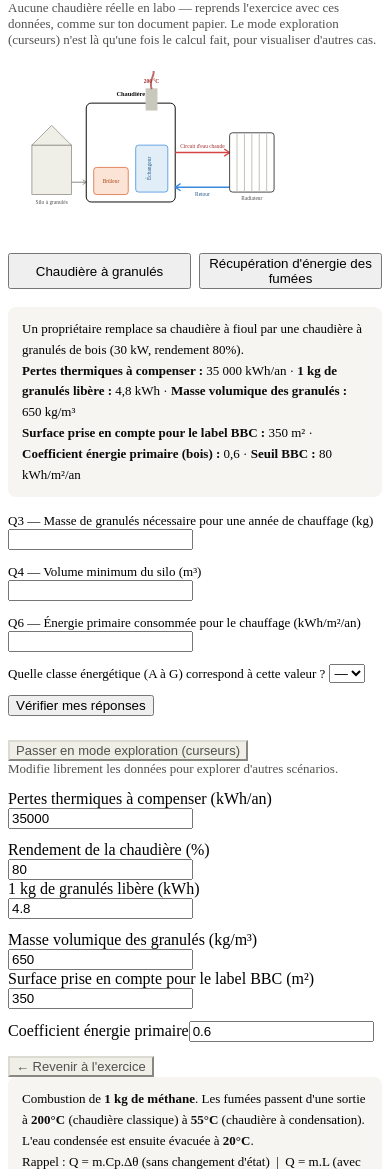
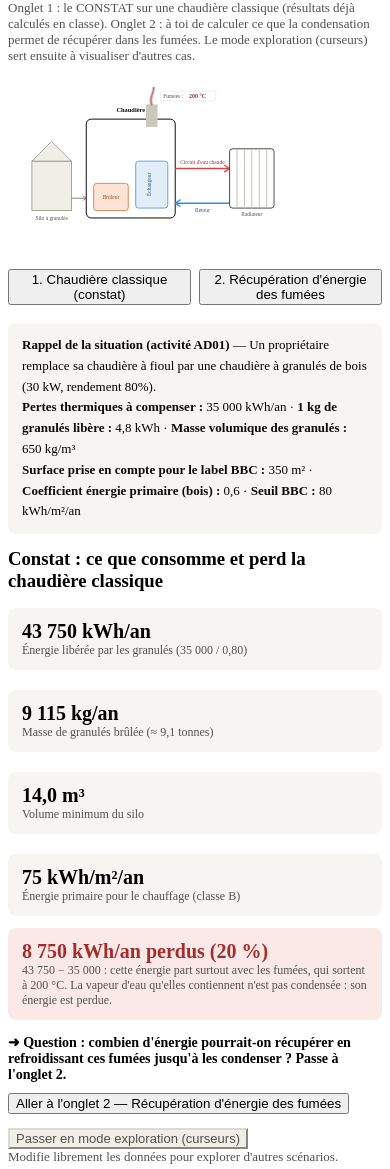
Before and after one commit to mcirefice/suivi-competences-spcl, a plain HTML site: page ChaudiereSimulateur.html in a window 390 px wide. Shown: the top 1169 px of the page. Drawn offline with Linux system fonts and the light colour scheme.

Commit message:
S&P5 : code TP E + referentiel

```diff
--- a/ChaudiereSimulateur.html
+++ b/ChaudiereSimulateur.html
@@ -38,7 +38,7 @@
 <?!= include('Banniere.html', {titre: titre}); ?>
 <?!= include('Nav.html', {scriptUrl: scriptUrl, currentPage: currentPage}); ?>
 
-<p style="font-size:13px;color:#52514e;margin-top:-8px;">Aucune chaudière réelle en labo — reprends l'exercice avec ces données, comme sur ton document papier. Le mode exploration (curseurs) n'est là qu'une fois le calcul fait, pour visualiser d'autres cas.</p>
+<p style="font-size:13px;color:#52514e;margin-top:-8px;">Onglet 1 : le CONSTAT sur une chaudière classique (résultats déjà calculés en classe). Onglet 2 : à toi de calculer ce que la condensation permet de récupérer dans les fumées. Le mode exploration (curseurs) sert ensuite à visualiser d'autres cas.</p>
 
 <div class="carte" style="padding:10px 14px;">
 <svg viewBox="0 0 700 340" width="100%" style="max-height:300px;" role="img" aria-label="Schéma de principe d'un chauffage central avec chaudière à granulés de bois et condenseur sur les fumées">
@@ -77,7 +77,9 @@
 <!-- Cheminee / fumees, au dessus du condenseur -->
 <rect x="250" y="35" width="24" height="45" fill="#c9c8bd"/>
 <path id="fumee" d="M262 35 C 255 15, 275 10, 262 -15" stroke="#8a8980" stroke-width="4" fill="none" stroke-linecap="round" opacity="0.6"/>
-<text id="labelFumees" x="262" y="25" text-anchor="middle" font-size="11" font-weight="bold" fill="#a32d2d">200 °C</text>
+<rect x="280" y="8" width="112" height="20" rx="4" fill="#ffffff" stroke="#dcdbd2" stroke-width="1"/>
+<text x="286" y="22" font-size="11" fill="#52514e">Fumées :</text>
+<text id="labelFumees" x="338" y="22" font-size="12" font-weight="bold" fill="#a32d2d">200 °C</text>
 
 <path d="M310 165 L 420 165" stroke="#d64545" stroke-width="3" marker-end="url(#flecheRouge)"/>
 <text x="365" y="155" text-anchor="middle" font-size="11" fill="#a32d2d">Circuit d'eau chaude</text>
@@ -101,8 +103,8 @@
 </div>
 
 <div class="onglets">
-  <button id="ongletDim" class="onglet actif" onclick="afficherOnglet('dim')">Chaudière à granulés</button>
-  <button id="ongletFumees" class="onglet" onclick="afficherOnglet('fumees')">Récupération d'énergie des fumées</button>
+  <button id="ongletDim" class="onglet actif" onclick="afficherOnglet('dim')">1. Chaudière classique (constat)</button>
+  <button id="ongletFumees" class="onglet" onclick="afficherOnglet('fumees')">2. Récupération d'énergie des fumées</button>
 </div>
 
 <!-- ===================== ONGLET 1 : CHAUDIERE A GRANULES ===================== -->
@@ -110,7 +112,7 @@
 
   <div id="dimExercice">
     <div class="donneesFixes">
-      Un propriétaire remplace sa chaudière à fioul par une chaudière à granulés de bois (30 kW, rendement 80%).<br>
+      <b>Rappel de la situation (activité AD01)</b> — Un propriétaire remplace sa chaudière à fioul par une chaudière à granulés de bois (30 kW, rendement 80%).<br>
       <b>Pertes thermiques à compenser :</b> 35 000 kWh/an &middot;
       <b>1 kg de granulés libère :</b> 4,8 kWh &middot;
       <b>Masse volumique des granulés :</b> 650 kg/m³<br>
@@ -119,29 +121,19 @@
       <b>Seuil BBC :</b> 80 kWh/m²/an
     </div>
 
-    <div class="champQuestion">
-      <label for="q3masse">Q3 — Masse de granulés nécessaire pour une année de chauffage (kg)</label>
-      <input type="number" id="q3masse" step="1">
+    <h3 style="margin:4px 0 8px 0;">Constat : ce que consomme et perd la chaudière classique</h3>
+    <div class="grille">
+      <div class="resultat"><div class="valeur">43 750 kWh/an</div><div class="label">Énergie libérée par les granulés (35 000 / 0,80)</div></div>
+      <div class="resultat"><div class="valeur">9 115 kg/an</div><div class="label">Masse de granulés brûlée (≈ 9,1 tonnes)</div></div>
+      <div class="resultat"><div class="valeur">14,0 m³</div><div class="label">Volume minimum du silo</div></div>
+      <div class="resultat"><div class="valeur">75 kWh/m²/an</div><div class="label">Énergie primaire pour le chauffage (classe B)</div></div>
     </div>
-    <div class="champQuestion">
-      <label for="q4volume">Q4 — Volume minimum du silo (m³)</label>
-      <input type="number" id="q4volume" step="0.01">
+    <div class="resultat" style="background:#fbe9e7;margin-top:12px;">
+      <div class="valeur" style="color:#a32d2d;">8 750 kWh/an perdus (20 %)</div>
+      <div class="label">43 750 − 35 000 : cette énergie part surtout avec les fumées, qui sortent à 200 °C. La vapeur d'eau qu'elles contiennent n'est pas condensée : son énergie est perdue.</div>
     </div>
-    <div class="champQuestion">
-      <label for="q6energie">Q6 — Énergie primaire consommée pour le chauffage (kWh/m²/an)</label>
-      <input type="number" id="q6energie" step="0.1">
-    </div>
-    <div class="champQuestion">
-      <label for="q6classe">Quelle classe énergétique (A à G) correspond à cette valeur ?</label>
-      <select id="q6classe">
-        <option value="">—</option>
-        <option>A</option><option>B</option><option>C</option><option>D</option>
-        <option>E</option><option>F</option><option>G</option>
-      </select>
-    </div>
-
-    <button class="principal" onclick="verifierDim()">Vérifier mes réponses</button>
-    <div id="scoreDim" class="scoreBox"></div>
+    <p style="font-size:14px;font-weight:bold;margin:14px 0 4px 0;">➜ Question : combien d'énergie pourrait-on récupérer en refroidissant ces fumées jusqu'à les condenser ? Passe à l'onglet 2.</p>
+    <button class="principal" onclick="afficherOnglet('fumees')" style="margin-top:6px;">Aller à l'onglet 2 — Récupération d'énergie des fumées</button>
     <button class="btnSecondaire" onclick="toggleExplorationDim()" style="margin-top:14px;">Passer en mode exploration (curseurs)</button>
   </div>
 
@@ -160,7 +152,7 @@
       <div><label for="coefPrimaire">Coefficient énergie primaire</label><input type="number" id="coefPrimaire" value="0.6" step="0.05"></div>
     </div>
     <div id="resultatsDim"></div>
-    <button class="btnSecondaire" onclick="toggleExplorationDim()" style="margin-top:14px;">← Revenir à l'exercice</button>
+    <button class="btnSecondaire" onclick="toggleExplorationDim()" style="margin-top:14px;">← Revenir au constat</button>
   </div>
 </div>
 
@@ -169,7 +161,7 @@
 
   <div id="fumeesExercice">
     <div class="donneesFixes">
-      Combustion de <b>1 kg de méthane</b>. Les fumées passent d'une sortie à <b>200°C</b> (chaudière classique) à <b>55°C</b> (chaudière à condensation). L'eau condensée est ensuite évacuée à <b>20°C</b>.<br>
+      Combustion de <b>1 kg de gaz naturel, modélisé par du méthane</b> (PCI = 50,1 MJ.kg⁻¹). Les fumées passent d'une sortie à <b>200°C</b> (chaudière classique) à <b>55°C</b> (chaudière à condensation). L'eau condensée est ensuite évacuée à <b>20°C</b>.<br>
       Rappel : Q = m.Cp.Δθ (sans changement d'état) &nbsp;|&nbsp; Q = m.L (avec changement d'état), L(H2O) = 2,26.10⁶ J.kg⁻¹
     </div>
 
@@ -179,6 +171,7 @@
     </table>
     <button class="principal" onclick="verifierFumees()" style="margin-top:14px;">Vérifier le tableau</button>
     <div id="scoreFumees" class="scoreBox"></div>
+    <div id="impactFumees"></div>
     <button class="btnSecondaire" onclick="toggleExplorationFumees()" style="margin-top:14px;">Passer en mode exploration (curseur)</button>
   </div>
 
@@ -234,7 +227,8 @@ function toggleExplorationDim() {
   if (!enExploration) calculerDimensionnement();
 }
 
-function verifierDim() {
+function verifierDim() { // plus utilisée : l'onglet 1 est un constat (valeurs données)
+  return;
   var pertes = 35000, rendement = 0.8, pci = 4.8, densite = 650, surface = 350, coefPrimaire = 0.6;
   var energieFinale = pertes / rendement;
   var masseAttendue = energieFinale / pci;
@@ -348,6 +342,19 @@ function verifierFumees() {
   document.getElementById("scoreFumees").innerHTML =
     "Score : " + score + " / " + total + " — Total attendu : " + totalAttendu.toFixed(2) + " MJ" +
     (score === total ? " — Bravo, tout est correct !" : " — corrige les cases en rouge.");
+
+  // Impact de la condensation (affiché une fois le tableau entièrement juste)
+  var impact = document.getElementById("impactFumees");
+  if (score !== total) { impact.innerHTML = ""; return; }
+  var part = totalAttendu / 50.1;               // part du PCI récupérée
+  var etaCond = Math.min(0.80 + part, 1.0);      // modèle simple : rendement classique + récupération
+  var masseClassique = 35000 / 0.80 / 4.8, masseCond = 35000 / etaCond / 4.8;
+  impact.innerHTML =
+    '<div class="resultat" style="background:#e3f3ea;margin-top:12px;">' +
+    '<div class="valeur" style="color:#0f6e56;">Impact de la condensation : ≈ ' + (part*100).toFixed(0) + ' % du PCI récupérés</div>' +
+    '<div class="label">Ordre de grandeur (modèle du méthane appliqué à la chaudière de l\'onglet 1) : le rendement passerait de 80 % à environ ' + (etaCond*100).toFixed(0) +
+    ' %, et la consommation de ' + Math.round(masseClassique).toLocaleString("fr-FR") + ' kg à environ ' + (Math.round(masseCond/100)*100).toLocaleString("fr-FR") +
+    ' kg de granulés par an (−' + ((1 - masseCond/masseClassique)*100).toFixed(0) + ' %). La plus grosse part vient de la condensation de la vapeur d\'eau.</div></div>';
 }
 
 // ============================================================
@@ -435,7 +442,7 @@ function calculerFumeesExploration() {
   corps.appendChild(trTotal);
 
   document.getElementById("resultatsFumees").innerHTML =
-    '<div class="resultat"><div class="valeur">' + totalMJ.toFixed(2) + ' MJ ≈ ' + (totalMJ/3.6).toFixed(2) + ' kWh</div><div class="label">Énergie totale récupérable pour 1 kg de méthane brûlé</div></div>';
+    '<div class="resultat"><div class="valeur">' + totalMJ.toFixed(2) + ' MJ ≈ ' + (totalMJ/3.6).toFixed(2) + ' kWh</div><div class="label">Énergie totale récupérable pour 1 kg de gaz naturel (modèle méthane) brûlé</div></div>';
 }
 
 // ============================================================
```
Also changed, not shown: 1 other file.
